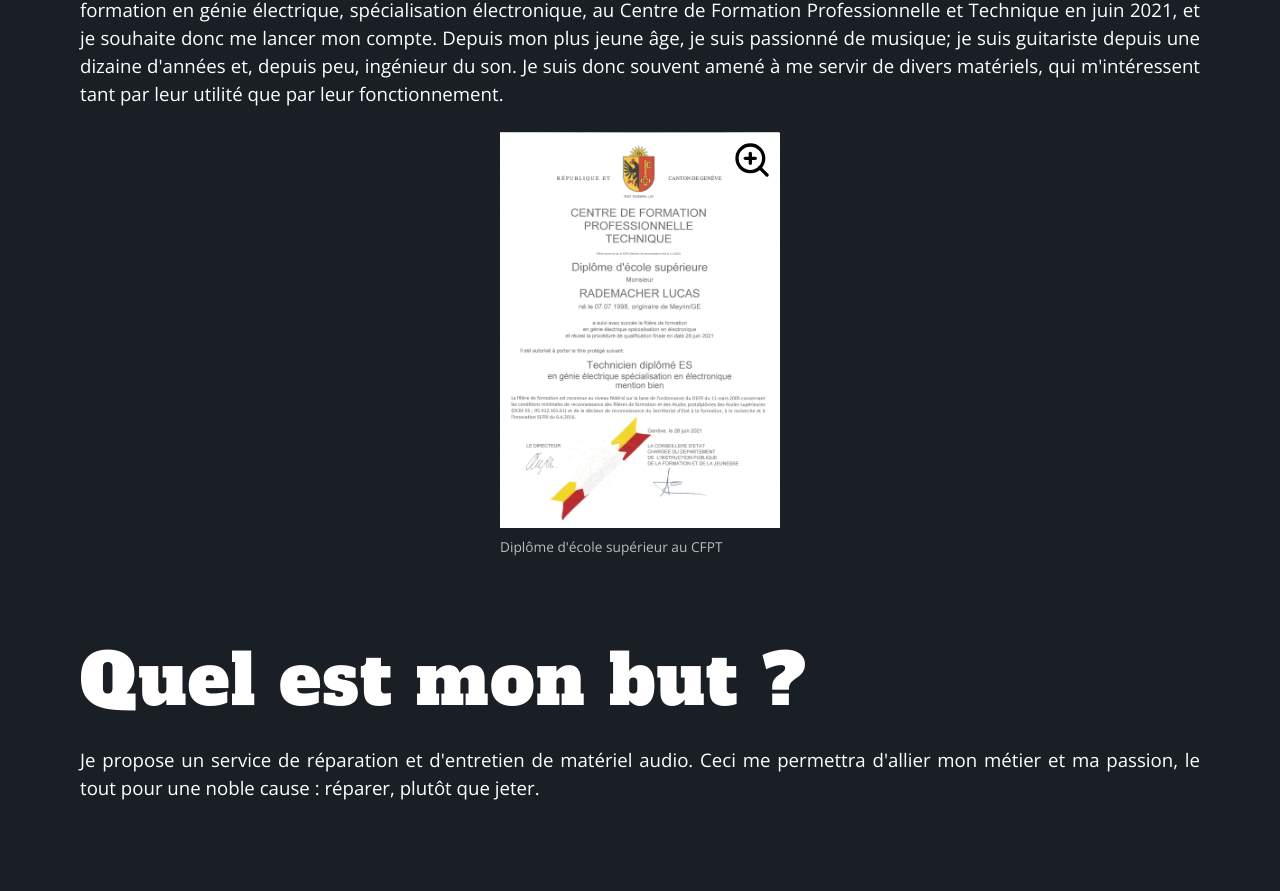
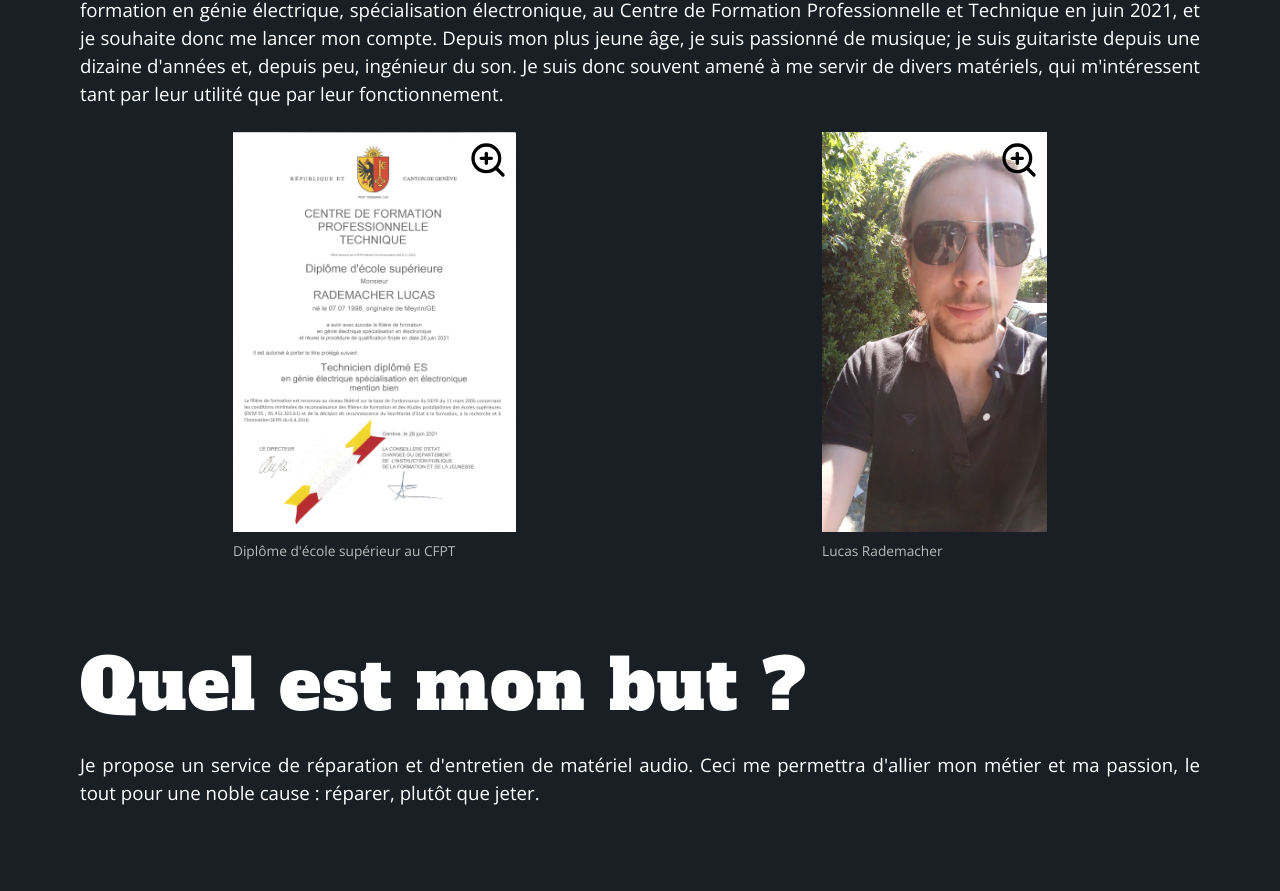
Before and after one commit to mateotiedra/rademacher, a React (Create React App) app: page / in a window 1280 px wide. Shown: the part 780-1671 px from the top of the page. Built offline with nearby package versions, Linux system fonts and the light colour scheme.

Commit message:
add face + change email

```diff
--- a/src/pages/Contact/Contact.js
+++ b/src/pages/Contact/Contact.js
@@ -5,7 +5,7 @@
 import SectionContainer from '../../components/SectionContainer/SectionContainer';
 import SectionDivider from '../../components/SectionDivider/SectionDivider';
 
-const emailAdress = 'audio.electronique@rademacher.lucas.ch';
+const emailAdress = 'contact@rademacher-lucas.ch';
 
 function TitleSection() {
   return (
@@ -81,7 +81,7 @@
         left: 'auto',
         position: 'fixed',
       }}
-      component={'a'}
+      component='a'
       href={'mailto:' + emailAdress}
     >
       Me contacter
--- a/src/pages/Home/Home.js
+++ b/src/pages/Home/Home.js
@@ -79,6 +79,10 @@
       url: '/images/diploma.jpg',
       caption: "Diplôme d'école supérieur au CFPT",
     },
+    {
+      url: '/images/lucas-rademacher.jpeg',
+      caption: 'Lucas Rademacher',
+    },
   ];
 
   const openImage = (url) => {
@@ -142,7 +146,7 @@
                 component='img'
                 src={image.url}
                 sx={{
-                  width: 280,
+                  height: 400,
                 }}
               />
               <Typography
```
Also changed, not shown: public/images/lucas-rademacher.jpeg (added), 1 other file (tests, documents, lock files or other folders).
